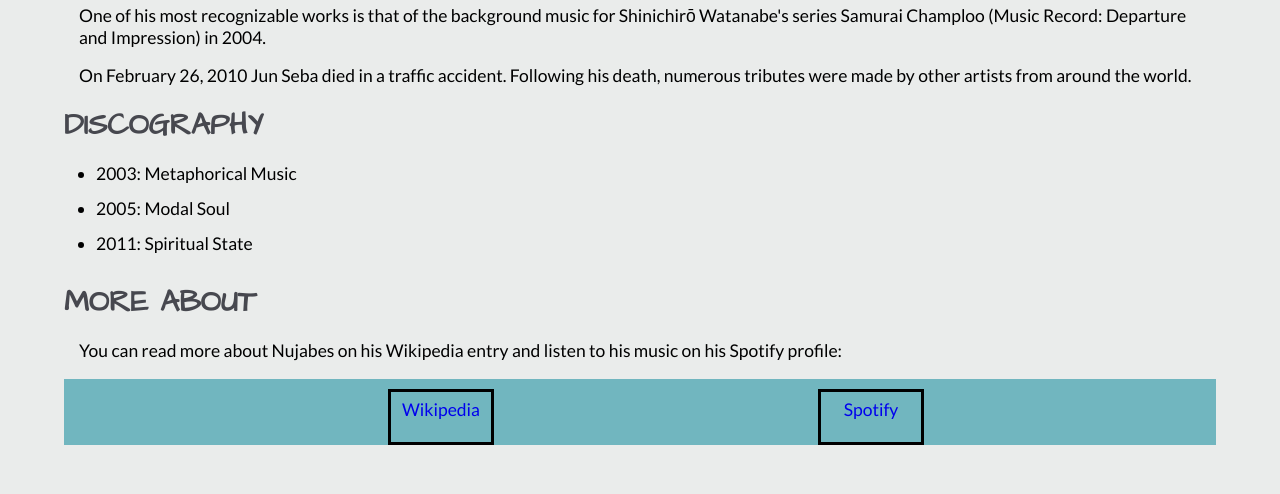
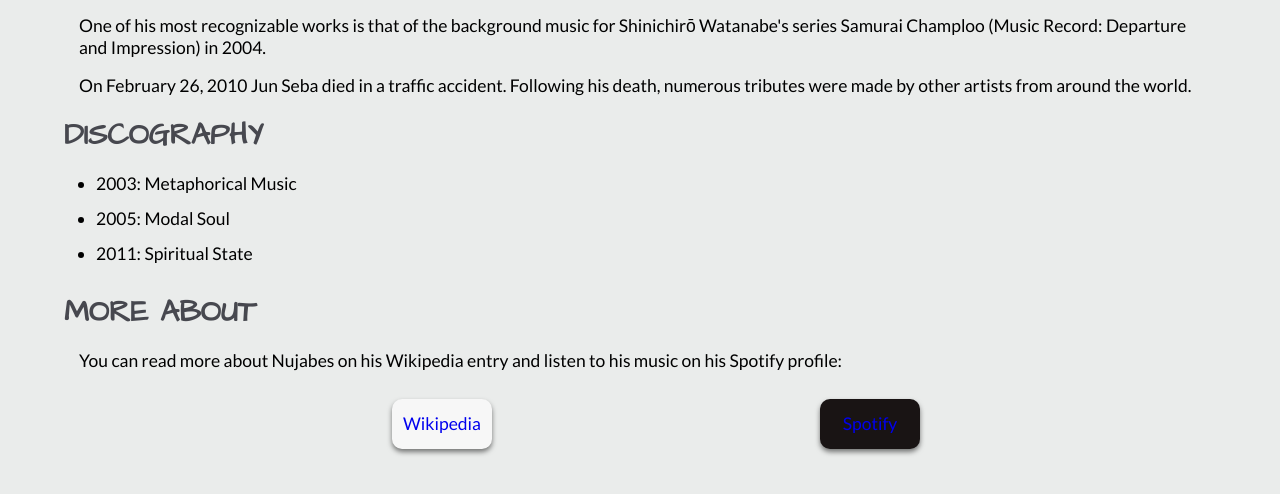
Before and after one commit to MHCYR/tribute-page, a plain HTML site: page index.html in a window 1280 px wide. Shown: the part 824-1318 px from the top of the page. Before the commit the page ends 1269 px from the top, so only its background shows below. Drawn offline with Linux system fonts and the light colour scheme.

Commit message:
Added buttons styles
The project is ready for the first test

```diff
--- a/index.html
+++ b/index.html
@@ -34,8 +34,8 @@
             <h2 class="content-title">More About</h2>
             <p class="text-info">You can read more about Nujabes on his Wikipedia entry and listen to his music on his Spotify profile:</p>
             <ul id="button-links">
-                <li class="links"><a target="_blank" href="https://en.wikipedia.org/wiki/Nujabes">Wikipedia</a></li>
-                <li class="links"><a target="_blank" href="https://open.spotify.com/artist/3Rq3YOF9YG9YfCWD4D56RZ">Spotify</a></li>
+                <li class="links" id="wikipedia-button"><a id="wikipedia-link" target="_blank" href="https://en.wikipedia.org/wiki/Nujabes">Wikipedia</a></li>
+                <li class="links" id="spotify-button"><a id="spotify-link" target="_blank" href="https://open.spotify.com/artist/3Rq3YOF9YG9YfCWD4D56RZ">Spotify</a></li>
             </ul>
         </div>
     </body>
--- a/stylesheet.css
+++ b/stylesheet.css
@@ -18,7 +18,7 @@ header{
     font-family: 'Architects Daughter', cursive;
     text-transform: uppercase;
     font-size: 30px;
-    color: #47484f
+    color: #47484f;
 }
 
 #title{
@@ -36,6 +36,7 @@ header{
     height: auto;
     margin: auto;
     padding-top: 10px;
+    padding-bottom: 10px;
 }
 
 img{
@@ -102,23 +103,47 @@ li{
 
 #button-links {
     display: flex;
-    background-color: #71b6bf;
     justify-content: space-evenly;
+    height: 100px;
 }
 
 
 .links{
+    display: flex;
     list-style: none;
-    border: solid black;
+
     width: 100px;
     height: 50px;
-    text-align: center;
+    justify-content: center;
+    align-items: center;
+    border-radius: 10px;
+    transition: transform 0.3s;
+    box-shadow: 0px 3px 5px rgba(0, 0, 0, 0.5);
 }
-
-
-
 
 .links a{
     text-decoration: none;
+}
 
+#wikipedia-button {
+    background-color: #f7f7f7;
+    color: #292929;
 }
+
+#wikipedia-link:visited {
+    color: #292929;
+}
+
+#spotify-button{
+    background-color: #191414;
+    color: #00d95a;
+}
+
+#spotify-link:visited {
+    color: #00d95a;
+}
+
+.links:hover {
+    transform: scale(1.1, 1.1);
+    text-decoration: underline;
+}
```
